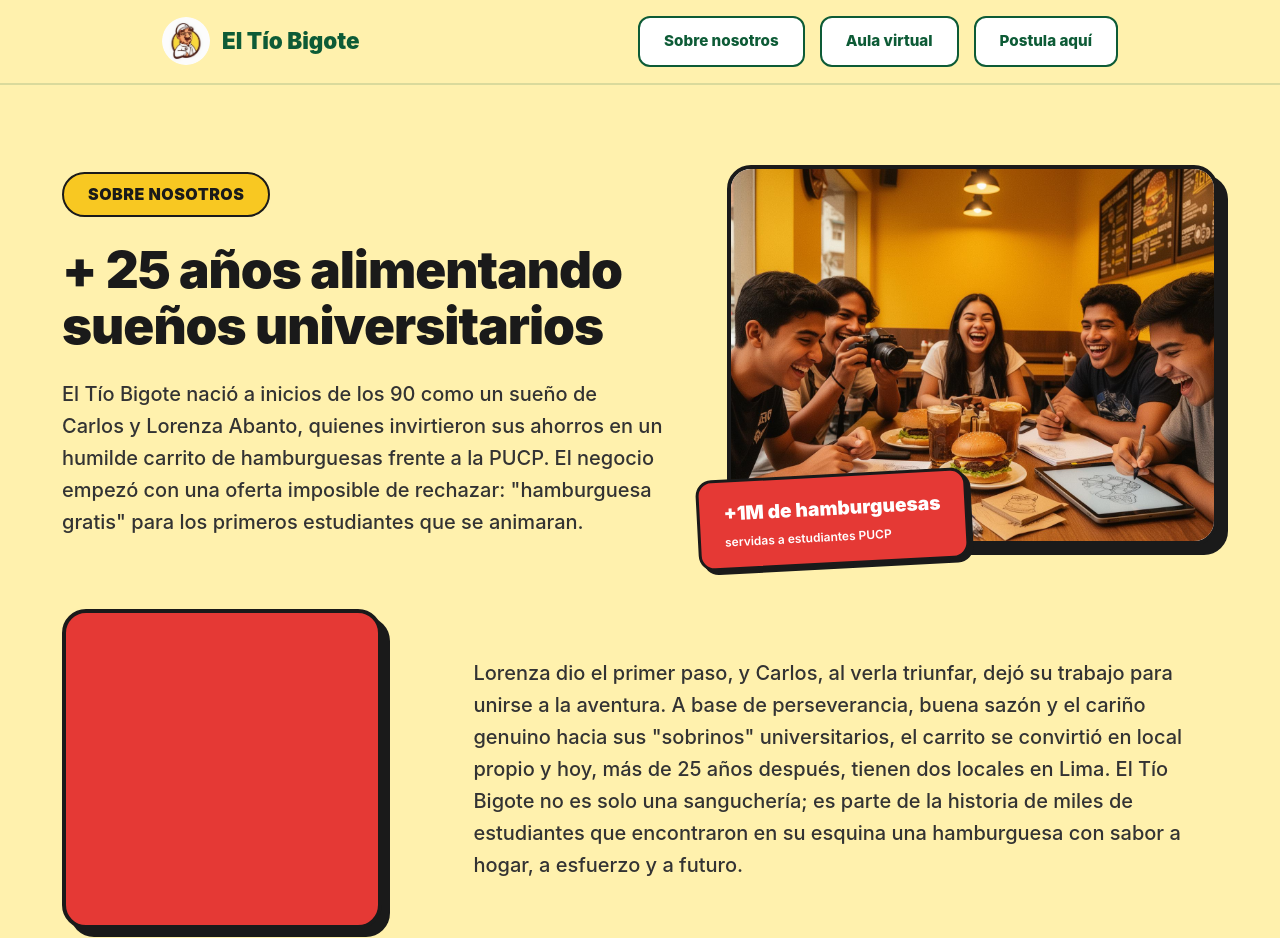
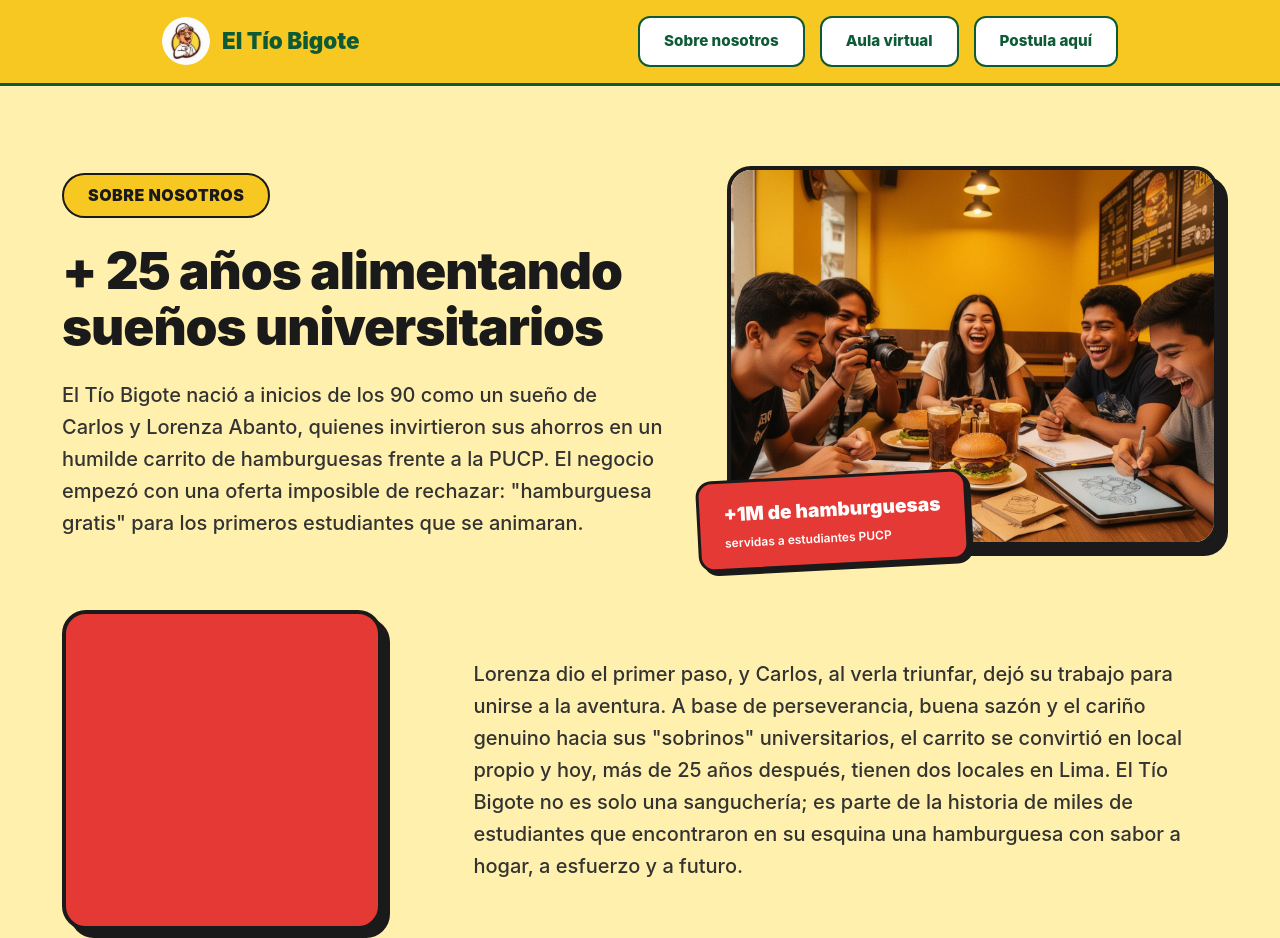
Before and after one commit to jmartin82-midnight/hosting, a plain HTML site: page conocenos.html in a window 1280 px wide. Shown: the top 938 px of the page. Drawn offline with Linux system fonts and the light colour scheme.

Commit message:
Update conocenos.html

```diff
--- a/conocenos.html
+++ b/conocenos.html
@@ -41,9 +41,9 @@
             position: sticky;
             top: 0;
             z-index: 50;
-            background: rgba(255, 241, 173, 0.95);
+            background:var(--mostaza);
             backdrop-filter: blur(14px);
-            border-bottom: 2px solid rgba(13, 91, 54, 0.15);
+            border-bottom: 3px solid var(--verde);
         }
 
         .nav {
@@ -507,7 +507,7 @@
             <div class="links">
                 <a href="conocenos.html" class="nav-btn">Sobre nosotros</a>
                 <a href="https://sites.google.com/pucp.edu.pe/extranet-tio-bigote/inicio" class="nav-btn">Aula virtual</a>
-                <a href="https://docs.google.com/forms/d/e/1FAIpQLSeeEb0xVx8llQ1QP-5UBD6bVs6NsWya6REJspbMKuu8ctY4UA/viewform" class="nav-btn">Postula aquí</a>
+                <a href="formulario.html" class="nav-btn">Postula aquí</a>
             </div>
         </nav>
     </header>
```
